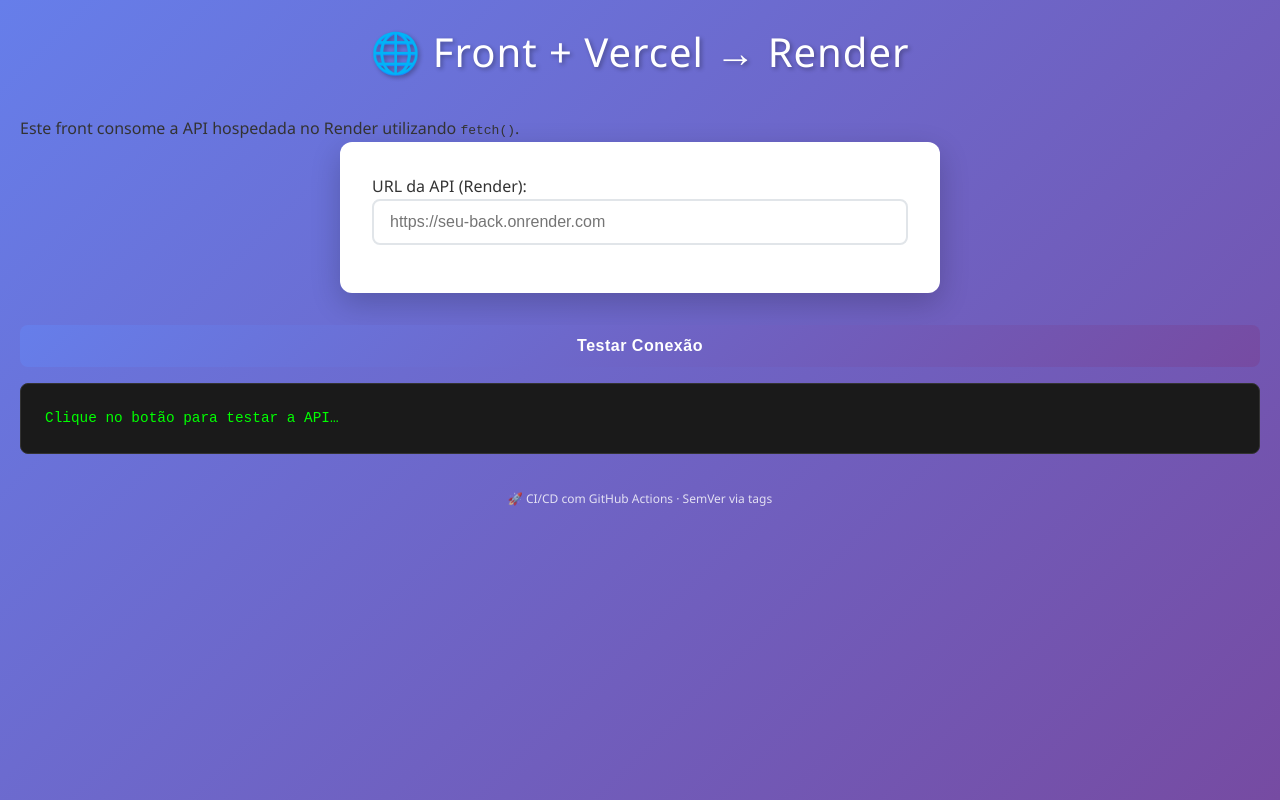
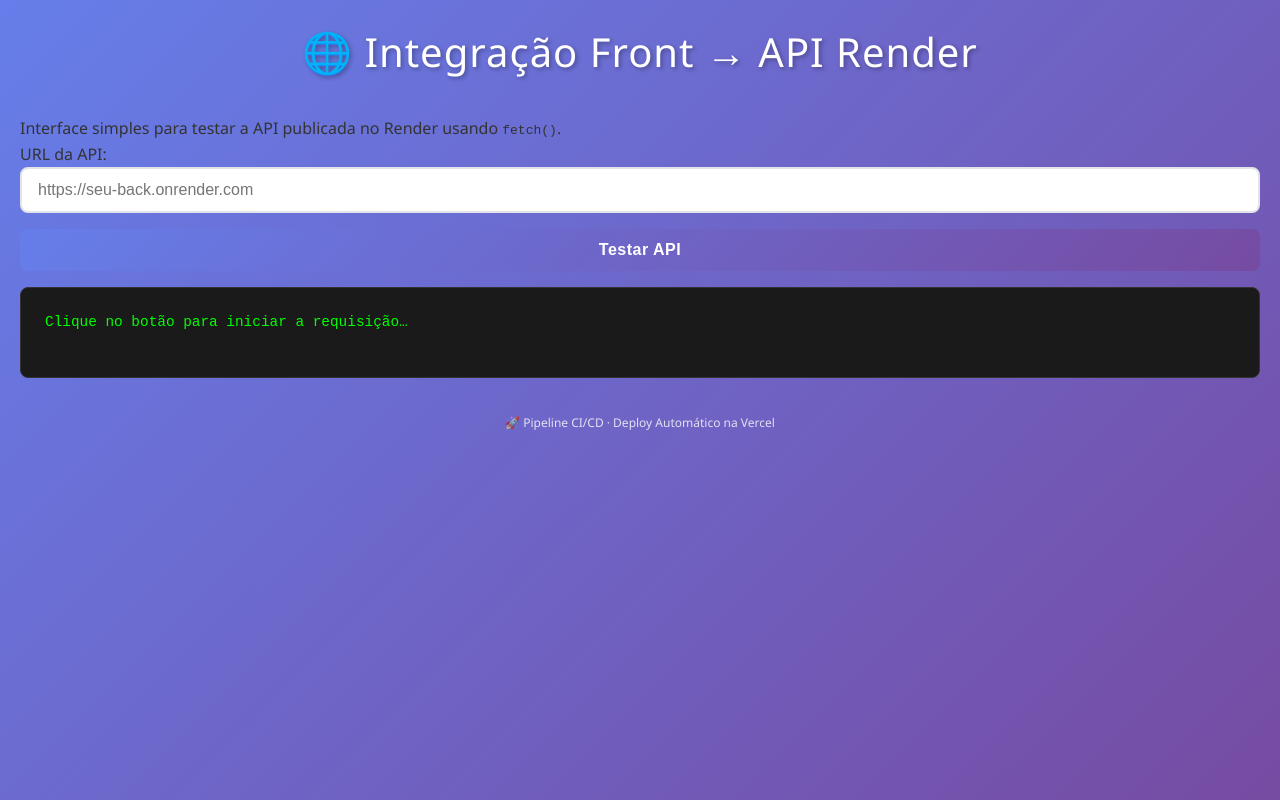
Before and after one commit to Gabriel-Andrade-Aleixo/projeto-ci-cd-front, a plain HTML site: page index.html in a window 1280 px wide. Drawn offline with Linux system fonts and the light colour scheme.

Commit message:
front(Update)Craindo o workflows e melhorando o index.html

```diff
--- a/index.html
+++ b/index.html
@@ -8,22 +8,29 @@
 </head>
 <body>
   <main class="container">
-    <h1>🌐 Front + Vercel → Render</h1>
-    <p class="descricao">
-      Este front consome a API hospedada no Render utilizando <code>fetch()</code>.
-    </p>
 
-    <section class="config bloco">
-      <label for="apiUrl">URL da API (Render):</label>
-      <input id="apiUrl" type="url" placeholder="https://seu-back.onrender.com" />
+    <header class="topo">
+      <h1 class="titulo">🌐 Integração Front → API Render</h1>
+      <p class="subtitulo">
+        Interface simples para testar a API publicada no Render usando <code>fetch()</code>.
+      </p>
+    </header>
+
+    <section class="painel">
+      <div class="campo">
+        <label for="apiUrl">URL da API:</label>
+        <input id="apiUrl" type="url" placeholder="https://seu-back.onrender.com" />
+      </div>
+
+      <button id="btnChamar" class="botao">Testar API</button>
+
+      <pre id="saida" class="terminal">
+Clique no botão para iniciar a requisição…
+      </pre>
     </section>
 
-    <button id="btnChamar" class="botao">Testar Conexão</button>
-
-    <pre id="saida" class="terminal">Clique no botão para testar a API…</pre>
-
     <footer class="rodape">
-      <small>🚀 CI/CD com GitHub Actions · SemVer via tags</small>
+      <small>🚀 Pipeline CI/CD · Deploy Automático na Vercel</small>
     </footer>
   </main>
 
```
